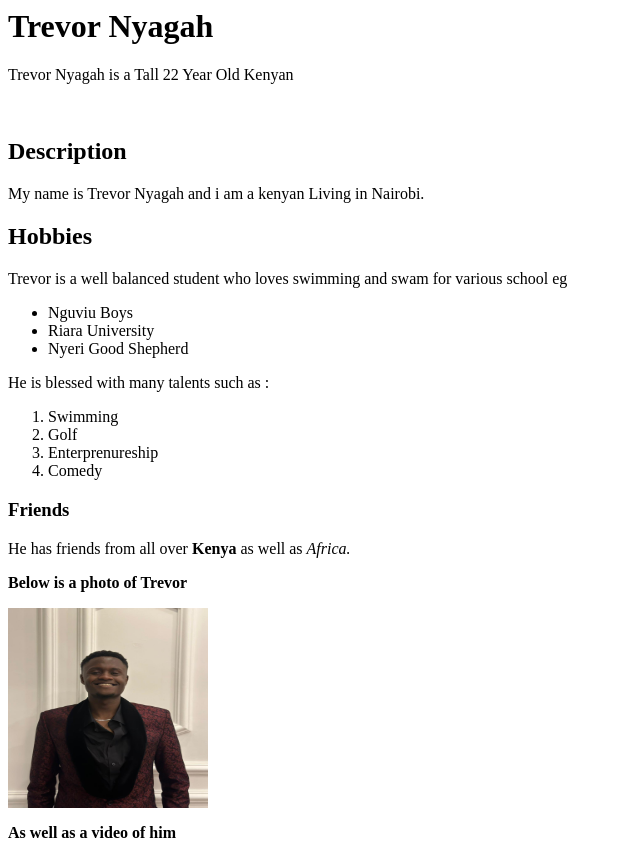
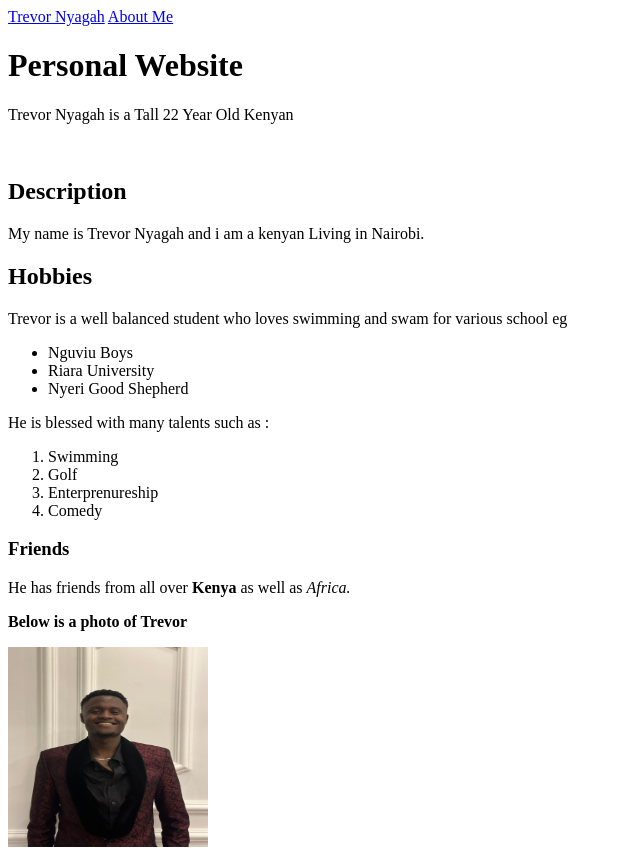
Before and after one commit to Trevor50/Personal-Website, a plain HTML site: page index.html in a window 1280 px wide. Shown: the top 850 px of the page, without its empty margins (0-640 px from the left). Drawn offline with Linux system fonts and the light colour scheme.

Commit message:
Added links and a new page

```diff
--- a/index.html
+++ b/index.html
@@ -7,7 +7,9 @@
 </head>
 
 <body>
-    <h1>Trevor Nyagah</h1>
+    <a href="./index.html">Trevor Nyagah</a>
+    <a href="./aboutme.html">About Me</a>
+    <h1>Personal Website</h1>
     <div id="Who is Trevor">
         <p>Trevor Nyagah is a Tall 22 Year Old Kenyan</p><br>
         <h2>Description</h2>
```
Also changed, not shown: aboutme.html (added).
